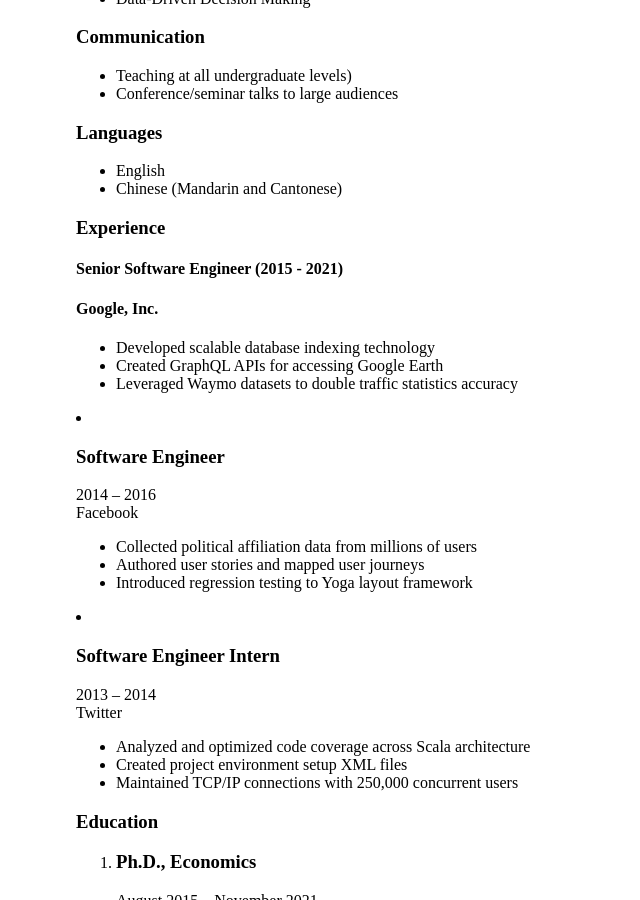
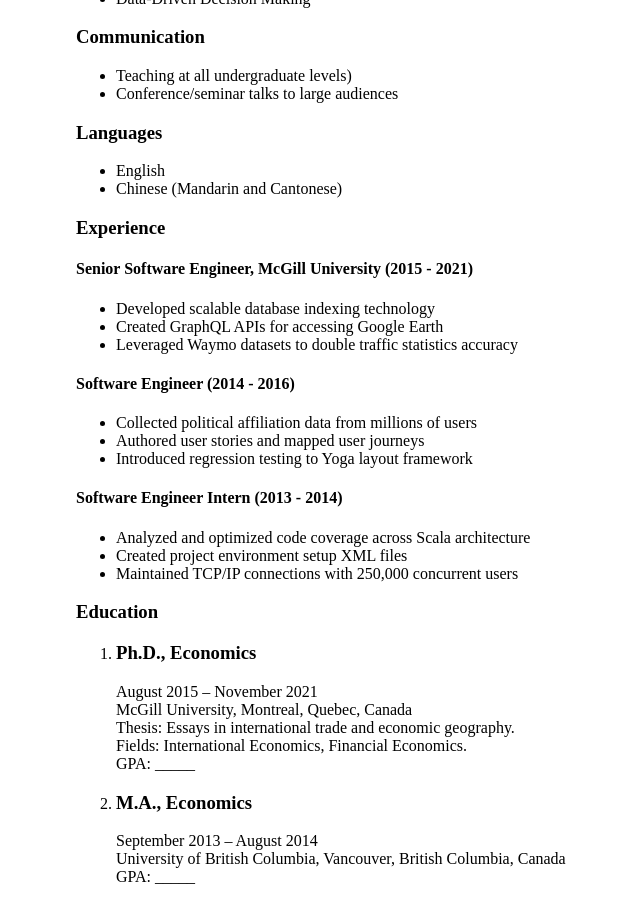
Before and after one commit to abookcanada/abookcanada.github.io, a Jekyll site: the page built from cv/index.html, in a window 1280 px wide and 900 px high, scrolled down 686 px. Shown: the whole window, without its empty margins (116-756 px from the left). Built offline with Jekyll 4.4.1, drawn with Linux system fonts in a browser that asks for light colours.

Commit message:
Update index.html

```diff
--- a/cv/index.html
+++ b/cv/index.html
@@ -75,8 +75,7 @@
                             <h3>Experience</h3>
 
 
-                                        <h4 style = “text-indent: 40px”>Senior Software Engineer (2015 - 2021)</h4>
-                                        <h4 style = “text-indent: 40px”>Google, Inc.</h4>
+                                        <h4 style = “text-indent: 40px”>Senior Software Engineer, McGill University (2015 - 2021)</h4>
 
                                     <ul>
                                         <li>Developed scalable database indexing technology</li>
@@ -85,33 +84,25 @@
                                     </ul>
 
 
+                                        <h4>Software Engineer (2014 - 2016)</h4>
 
-                              <li>
-                                    <header>
-                                        <h3>Software Engineer</h3>
-                                        <time>2014 – 2016</time>
-                                    </header>
-                                    <span>Facebook</span>
                                     <ul>
                                         <li>Collected political affiliation data from millions of users</li>
                                         <li>Authored user stories and mapped user journeys</li>
                                         <li>Introduced regression testing to Yoga layout framework</li>
                                     </ul>
-                                </li>
 
 
-                                <li>
-                                    <header>
-                                        <h3>Software Engineer Intern</h3>
-                                        <time>2013 – 2014</time>
-                                    </header>
-                                    <span>Twitter</span>
+
+
+
+                                        <h4>Software Engineer Intern (2013 - 2014)</h4>
+
                                     <ul>
                                         <li>Analyzed and optimized code coverage across Scala architecture</li>
                                         <li>Created project environment setup XML files</li>
                                         <li>Maintained TCP/IP connections with 250,000 concurrent users</li>
                                     </ul>
-                                </li>
 
 
                         </section>
```
